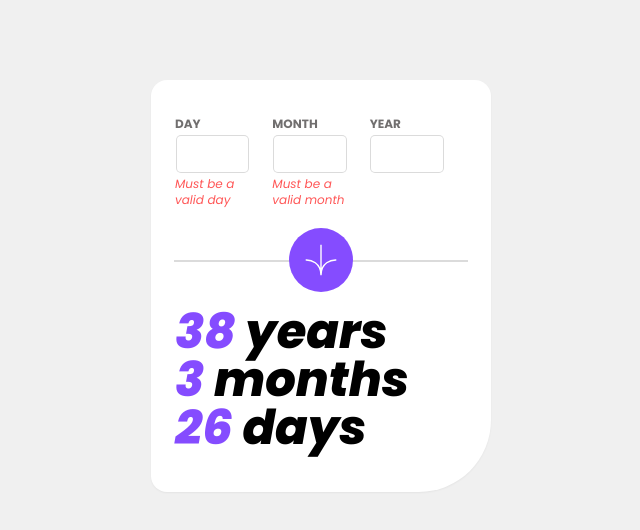
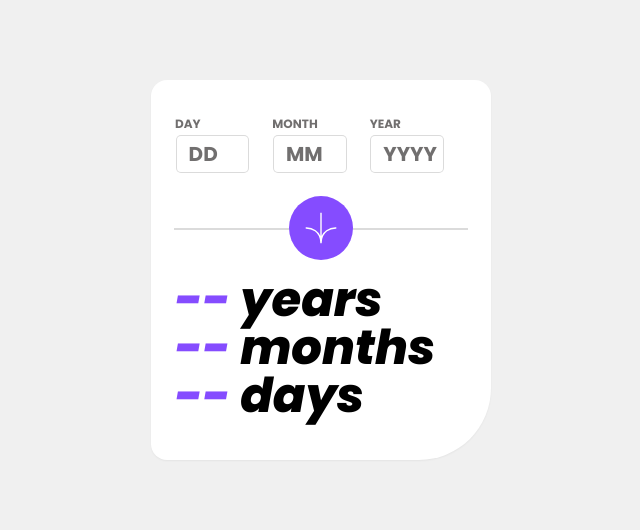
Before and after one commit to TheMcnafaha/frontend-mentor-age-calc, a Next.js app: page / in a window 1280 px wide. Shown: the top 530 px of the page, without its empty margins (319-959 px from the left). Built offline with nearby package versions, Linux system fonts and the light colour scheme.

Commit message:
added first-render default values

```diff
--- a/src/components/CalendarInput.tsx
+++ b/src/components/CalendarInput.tsx
@@ -16,12 +16,46 @@ type ErrorInput = {
   state: TypeInputAge;
   errorMessage: String;
 };
+const defaultValues = ["DD", "MM", "YYYY"];
 export function CalendarInput({
   id,
   setState,
   state,
   errorMessage,
 }: CalendarInput) {
+  const stateKeys = Object.keys(state);
+  let hasAnyDefaultValue = false;
+  for (let index = 0; index < stateKeys.length; index++) {
+    const currentKey = stateKeys[index];
+    if (defaultValues.some((e) => e === state[currentKey]))
+      hasAnyDefaultValue = true;
+    console.log("we workin");
+
+    break;
+  }
+  if (hasAnyDefaultValue) {
+    return (
+      <div className="flex w-1/3 flex-col pr-5 ">
+        <label
+          htmlFor="month"
+          className=" text-xs font-light uppercase text-template_smokey_grey"
+        >
+          {id}
+        </label>
+        <input
+          className="m-1  ml-[.10rem] cursor-pointer rounded py-1 pl-3 text-xl text-template_smokey_grey  mix-blend-darken ring-1     ring-template_ligth_grey hover:ring-template_purple  "
+          type="text"
+          inputMode="numeric"
+          id={id}
+          defaultValue={state[id]}
+          onChange={(e) => {
+            const nextState = parseInt(e.target.value, 10);
+            setState({ ...state, [id]: nextState });
+          }}
+        />
+      </div>
+    );
+  }
   if (errorMessage !== "") {
     console.log("no error");
 
--- /dev/null
+++ b/src/pages/error.tsx
@@ -0,0 +1,10 @@
+import InputError from "../components/InputError";
+
+export default function help() {
+  return (
+    <>
+      <h1> pls work</h1>
+      <InputError isInputError={false} message={"im dead"} />
+    </>
+  );
+}
--- a/src/pages/index.tsx
+++ b/src/pages/index.tsx
@@ -22,14 +22,14 @@ const Home: NextPage = () => {
 };
 
 type TypeAge = {
-  year: number;
-  month: number;
-  day: number;
+  year: number | "--";
+  month: number | "--";
+  day: number | "--";
 };
 export type TypeInputAge = {
-  year: number | undefined;
-  month: number | undefined;
-  day: number | undefined;
+  year: number | undefined | "YYYY";
+  month: number | undefined | "MM";
+  day: number | undefined | "DD";
 };
 type TypePropAge = {
   age: TypeAge;
@@ -46,12 +46,16 @@ type TypeStateAge = {
 class FormatError extends Error {}
 
 function CalendarComponent() {
-  const [age, setAge] = useState({ year: 38, month: 3, day: 26 } as TypeAge);
+  const [age, setAge] = useState({
+    year: "--",
+    month: "--",
+    day: "--",
+  } as TypeAge);
   //input age servers as the state thats update eveytime the input changes, and when form is submitted & inputAge has passed all tests, inputAge becomes the new age
   const [inputAge, setInputAge] = useState({
-    year: undefined,
-    month: undefined,
-    day: undefined,
+    year: "YYYY",
+    month: "MM",
+    day: "DD",
   } as TypeInputAge);
 
   const test = { month: 11, year: 11, day: 11 } as TypeAge;
```
